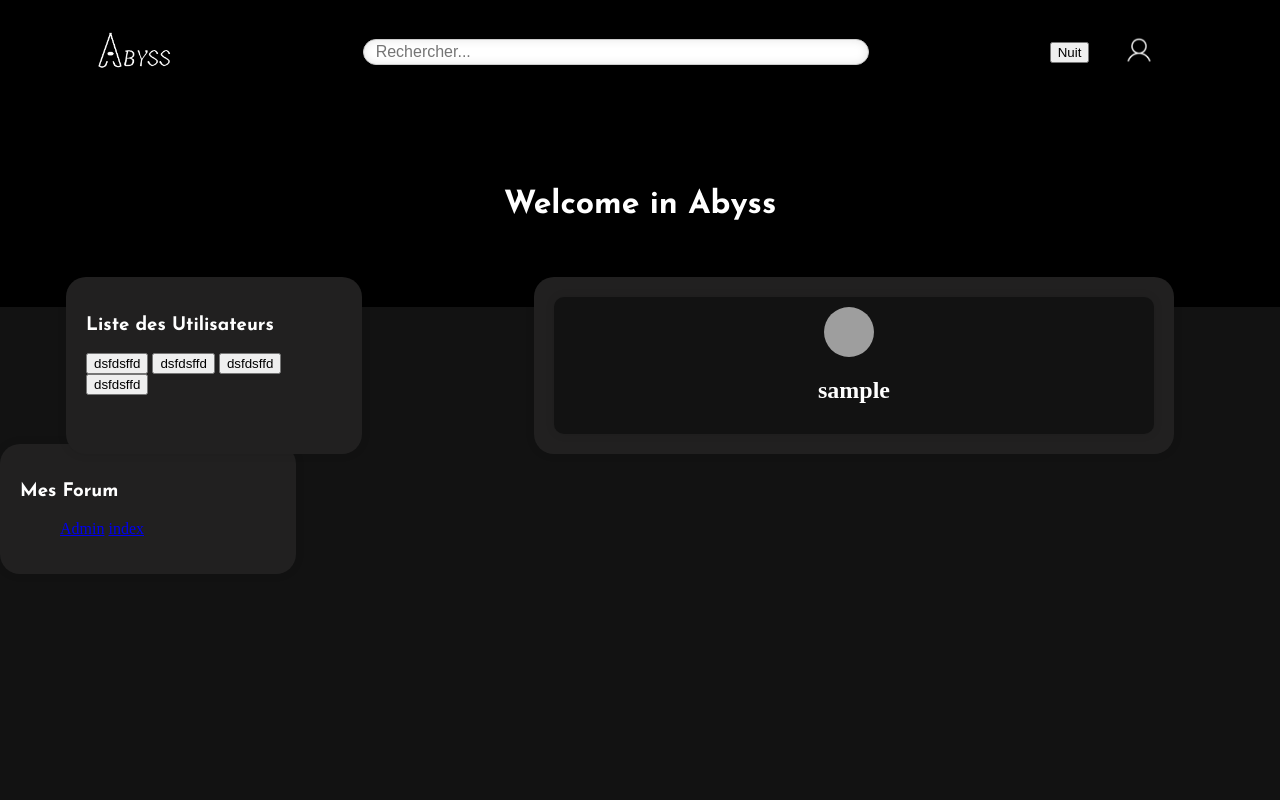
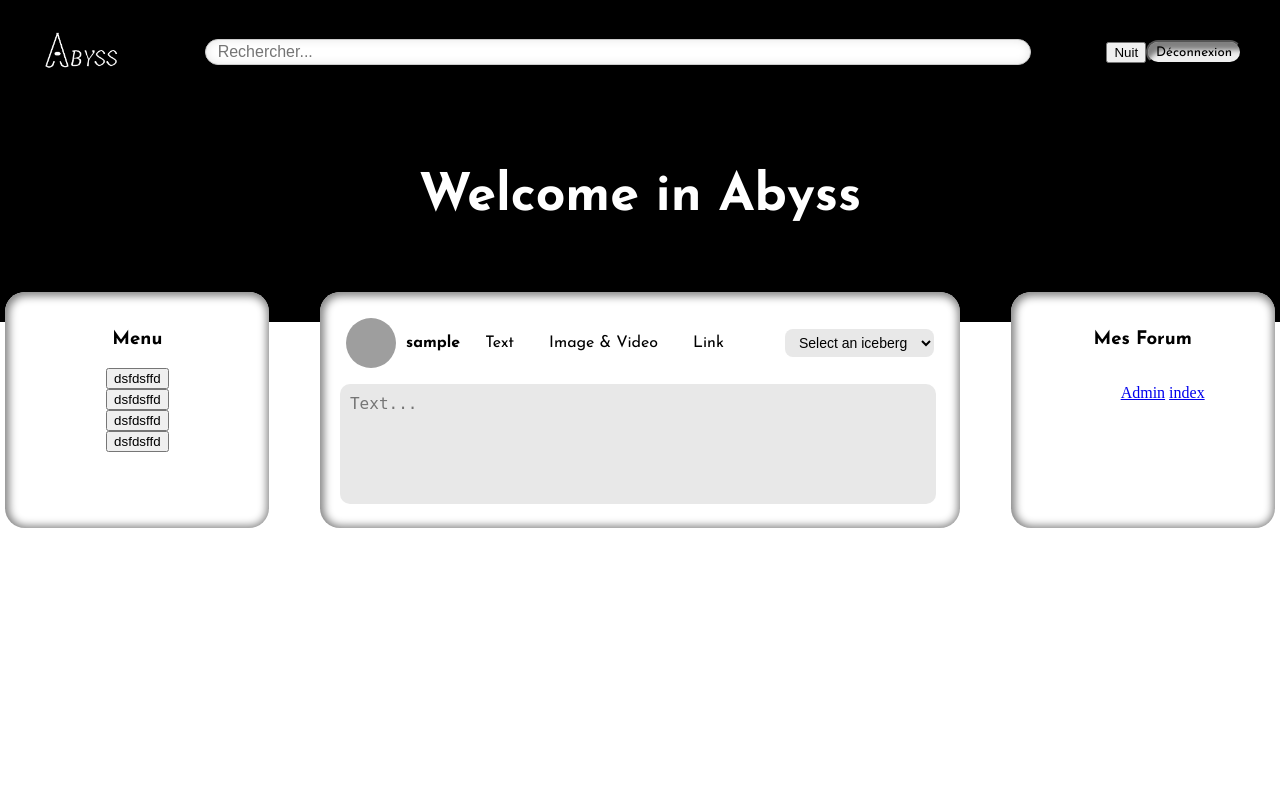
Before and after one commit to roronoa-kenzo/Projet_Annuel, a PHP site: page /view/index.php in a window 1280 px wide. Run offline with PHP 8.4, Linux system fonts and the light colour scheme; the visitor is signed in with stand-in values (Sample User, id 1); grey boxes are pictures that could not be loaded.

Commit message:
commit ppour la pull resquest

```diff
--- a/composants/navbar.php
+++ b/composants/navbar.php
@@ -1,7 +1,12 @@
 <!-- composants/navbar.php -->
+<?php
+    session_start();
+
+    ?>
 <header>
 <nav class="navbar">
     <img src="../public/img/icon.png" alt="Abyss" class="logo">
+    <?php if (isset($_SESSION['email'])): ?>
         <div id="searchBar" class="search-container">
             <input type="text" class="inpuText" placeholder="Rechercher...">
             <?php require_once "../serveur/database.php"; ?>
@@ -28,9 +33,17 @@
             document.getElementById('darkModeForm').submit();
         }
     </script>
-            <a href="../view/connexion.php">
-                <img src="../public/img/connexion.png" alt="lien page" class="logo-connexion">
-            </a>
+        <!-- Si l'utilisateur est connecté, affiche le bouton de déconnexion -->
+        <form action="../serveur/logout.php" method="post" style="display: inline;">
+            <button type="submit" name="logout" class="nav_btn">Déconnexion</button>
+        </form>
+        <?php else: ?>
+        <!-- Si l'utilisateur n'est pas connecté, affiche le lien vers la connexion -->
+        <div class='nav_buttons'>
+            <button class='nav_btn' onclick="window.location.href='../view/register.php'">Sign Up</button>
+            <button class='nav_btn' onclick="window.location.href='../view/connexion.php'">Sign In</button>
+        </div>
+        <?php endif; ?>
     </div>
 </nav>
 </header>
--- a/composants/post-options.php
+++ b/composants/post-options.php
@@ -1,6 +1,30 @@
-<!-- composants/post-options.php -->
+<?php
+    session_start();
+
+    ?>
 <div class="post-options">
+   <p><strong><?php echo htmlspecialchars($_SESSION["username"]); ?></strong></p>
     <button id="textButton" class="post-option">Text</button>
     <button id="imageVideoButton" class="post-option">Image & Video</button>
     <button id="linkButton" class="post-option">Link</button>
 </div>
+<!-- Ajout du script pour gérer l'affichage dynamique -->
+<script>
+        document.getElementById("textButton").addEventListener("click", function () {
+            document.getElementById("textContent").style.display = "block";
+            document.getElementById("imageVideoContent").style.display = "none";
+            document.getElementById("linkContent").style.display = "none";
+        });
+
+        document.getElementById("imageVideoButton").addEventListener("click", function () {
+            document.getElementById("textContent").style.display = "none";
+            document.getElementById("imageVideoContent").style.display = "block";
+            document.getElementById("linkContent").style.display = "none";
+        });
+
+        document.getElementById("linkButton").addEventListener("click", function () {
+            document.getElementById("textContent").style.display = "none";
+            document.getElementById("imageVideoContent").style.display = "none";
+            document.getElementById("linkContent").style.display = "block";
+        });
+    </script>
--- a/composants/white_content_left.php
+++ b/composants/white_content_left.php
@@ -1,6 +1,6 @@
 
 <div class="white-content-secondary">
-    <h3>Liste des Utilisateurs</h3>
+    <h3>Menu</h3>
     <button>dsfdsffd</button>
     <button>dsfdsffd</button>
     <button>dsfdsffd</button>
--- a/public/css/style.css
+++ b/public/css/style.css
@@ -9,16 +9,8 @@ body, html {
   color: black;
   transition: background-color 0.3s ease-in-out, color 0.3s ease-in-out;
 }
-.indexBody.dark-mode {
-  background-color: #121212;
-  color: white;
-}
-.body_secondary.no-transition * {
-  transition: none !important;
-}
-.indexBody.no-transition * {
-  transition: none !important;
-}
+
+
 .body_secondary{
   background-color: black;
   width: 100%;
@@ -38,6 +30,8 @@ header {
     width: 100%;
     justify-content: space-around;
     align-items: center;
+    padding-top: 2em;
+
   }
 
 .nav_third{
@@ -45,17 +39,26 @@ header {
   align-items: center;
 }
 
-  .logo {
+.logo {
     width: 91px;
     height: 40px;
-  }
+}
+
+p{
+  font-family: "Josefin Sans", sans-serif;
+}
 
 h1{
   font-family: "Josefin Sans", sans-serif;
   color: white;
+  font-size: 52px;
 }
 
 h3{
+  font-family: "Josefin Sans", sans-serif;
+}
+
+option{
   font-family: "Josefin Sans", sans-serif;
 }
 
@@ -71,9 +74,10 @@ h3{
   border: 1px solid #ccc;
   border-radius: 20px;
   outline: none;
-  width: 30em;
+  width: 50em;
   box-shadow: inset 0 0 10px rgba(0,0,0,0.1);
   overflow: hidden;
+
 }
 
 .suggestions {
@@ -103,11 +107,7 @@ h3{
 .suggestions p:hover {
   background-color: #f0f0f0;
 }
-.profile_first{
-  display:flex;
-  align-items: center;
-  flex-direction: column;
-}
+
 .black-frame {
   background-color: black;
   color: white;
@@ -122,20 +122,12 @@ h3{
   background-color: white;
   padding: 20px;
   border-radius: 20px;
-  width: 80%;
+  width: 50em;
   max-width: 600px;
-  box-shadow: 0 0 10px rgba(0,0,0,0.1);
   margin-top: -10px;
   margin-left: 5vh;
   margin-right: 5vh;
-  transition: background-color 0.3s ease-in-out, color 0.3s ease-in-out;
-}
-
-.dark-mode .white-content{
-  background-color: #212020;
-}
-.white-content.no-transition * {
-  transition: none !important;
+  box-shadow: inset gray 1px 1px 8px 3px;
 }
 .white-content-admin {
   background-color: white;
@@ -156,17 +148,13 @@ h3{
   background-color: white;
   padding: 20px;
   border-radius: 20px;
-  width: 20%;
+  width: 14em;
   max-width: 600px;
-  box-shadow: 0 0 10px rgba(0,0,0,0.1);
   margin-top: -10px;
-  transition: background-color 0.5s, color 0.5s;
-}
-.dark-mode .white-content-secondary{
-  background-color: #212020;
-}
-.white-content-secondary.no-transition * {
-  transition: none !important;
+  box-shadow: inset gray 1px 1px 8px 3px;
+  display: flex;
+    flex-direction: column;
+    align-items: center;
 }
 
 /* White Content Milieu */
@@ -185,18 +173,16 @@ h3{
   box-shadow: 0px 0px 10px rgba(0, 0, 0, 0.1);
   max-width: 600px;
   margin: 0 auto;
-  transition: background-color 0.3s ease-in-out, color 0.3s ease-in-out;
 }
-.dark-mode .post-container{
-  background-color: #121212;
-  color: white;
+
+textarea{
+  background-color: #e8e8e8;
 }
-.post-container.no-transition * {
-  transition: none !important;
-}
+
 .post-header {
   display: flex;
   align-items: center;
+  padding: 6px;
 }
 
 .user-avatar {
@@ -210,14 +196,8 @@ h3{
   display: flex;
   gap: 15px;
   flex-grow: 1;
-  transition: background-color 0.3s ease-in-out, color 0.3s ease-in-out;
 }
-.dark-mode .post-option{
-  color: white;
-}
-.post-option.no-transition * {
-  transition: none !important;
-}
+
 .post-option {
   background: none;
   border: none;
@@ -232,6 +212,7 @@ h3{
     padding: 5px 10px;
     transition: 1s;
     border-radius: 15px;
+    -webkit-transition: width .2s;
 }
 
 .post-option:hover {
@@ -245,6 +226,7 @@ h3{
   border-radius: 8px;
   padding: 5px 10px;
   font-size: 14px;
+  background-color: #e8e8e8;
 }
 
 
@@ -281,16 +263,8 @@ h3{
   font-family: "Josefin Sans", sans-serif;
   padding: 3rem;
   box-shadow: inset gray 20px 0px 5px -12px;
-  transition: background-color 0.3s ease-in-out, color 0.3s ease-in-out;
 }
-.dark-mode .Form{
-  background-color: #212020;
-  color: white;
-  box-shadow: none;
-}
-.Form.no-transition * {
-  transition: none !important;
-}
+
 .labelRegister {
   display: flex;
   font-size: 20px;
@@ -310,15 +284,6 @@ height: 2rem;
 display: flex;
 justify-content: center;
 box-shadow: inset gray 20px 0px 5px -12px;
-transition: background-color 0.3s ease-in-out, color 0.3s ease-in-out;
-}
-.dark-mode .h3Div{
-  background-color: #212020;
-  color: white;
-  box-shadow:none ;
-}
-.h3Div.no-transition * {
-  transition: none !important;
 }
 .h3Register{
   margin-top: 10%;
@@ -396,13 +361,6 @@ gap:10vh;
 font-size: 16px;
 color: black;
 margin-top:2vh;
-transition: background-color 0.3s ease-in-out, color 0.3s ease-in-out;
-}
-.dark-mode .divLink{
-  color: white;
-}
-.divLink.no-transition * {
-  transition: none !important;
 }
 .buttonSubmit{
 margin: 5% 0% 0% 17%;
@@ -452,3 +410,9 @@ transform: translateY(-5px);
 transform: translateY(2px);
 
 }
+
+.profile_first{
+  display:flex;
+  align-items: center;
+  flex-direction: column;
+}
--- a/serveur/sessionStart.php
+++ b/serveur/sessionStart.php
@@ -1,6 +1,5 @@
 <item>
     <?php
     session_start();
-
     ?>
 </item>
--- a/view/index.php
+++ b/view/index.php
@@ -1,6 +1,6 @@
+<!-- index.php -->
 <?php include '../composants/header.php'; ?>
 <?php include '../composants/navbar.php'; ?>
-
 <main class="container">
     <div class="black-frame">
         <h1>Welcome in Abyss</h1>
@@ -8,17 +8,27 @@
     <div class="main-index">
         <?php include '../composants/white_content_left.php'; ?>
         <div class="white-content">
-            <div class="post-container">
-            <div class="profile_first">
-                  <img src="<?php echo htmlspecialchars($_SESSION["user_profile"]); ?>" alt="User Avatar" class="user-avatar">
-                  <h2><strong><?php echo htmlspecialchars($_SESSION["username"]); ?></strong></h2>
+
+            <div class="post-header">
+                <img src="<?php echo htmlspecialchars($_SESSION["user_profile"]); ?>" alt="User Avatar"
+                    class="user-avatar">
+                <?php include '../composants/post-options.php'; ?>
+                <div class="iceberg-select">
+                    <select>
+                        <option value="" disabled selected>
+                            <p>Select an iceberg</p>
+                        </option>
+                        <!-- Ajoute d'autres options ici -->
+                    </select>
                 </div>
             </div>
 
-                <div id="textContent" style="display: none;">
+            <!-- Contenus à afficher selon le bouton cliqué -->
+            <!-- Post Textuel -->
+            <div id="textContent">
                 <textarea class="post-textarea" placeholder="Text..."></textarea>
             </div>
-
+            <!-- Post Textuel et images -->
             <div id="imageVideoContent" style="display: none;">
                 <form id="uploadForm" action="upload.php" method="post" enctype="multipart/form-data">
                     <textarea class="post-textarea" name="description" placeholder="Description..."></textarea>
@@ -26,49 +36,15 @@
                     <button type="submit" name="submit">Upload</button>
                 </form>
             </div>
-
-                <div id="linkContent" style="display: none;">
-                    <textarea class="post-textarea" placeholder="Lien..."></textarea>
-                </div>
-
             <style>
                 textarea {
                     resize: none;
                 }
             </style>
-            </div>
+
         </div>
         <?php include '../composants/white_content_right.php'; ?>
     </div>
 </main>
-<script src="../public/js/searchbar.js"></script>
-<script src="../public/js/darkmode.js"></script>
-<script src="../public/js/upload.js"></script>
-<script src="../public/js/createpost.js"></script>
-
-<!-- Ajout du script pour gérer l'affichage dynamique -->
-<script>
-    document.getElementById("textButton").addEventListener("click", function () {
-        document.getElementById("textContent").style.display = "block";
-        document.getElementById("imageVideoContent").style.display = "none";
-        document.getElementById("linkContent").style.display = "none";
-    });
-
-    document.getElementById("imageVideoButton").addEventListener("click", function () {
-        document.getElementById("textContent").style.display = "none";
-        document.getElementById("imageVideoContent").style.display = "block";
-        document.getElementById("linkContent").style.display = "none";
-    });
-
-    document.getElementById("linkButton").addEventListener("click", function () {
-        document.getElementById("textContent").style.display = "none";
-        document.getElementById("imageVideoContent").style.display = "none";
-        document.getElementById("linkContent").style.display = "block";
-    });
-    document.addEventListener('DOMContentLoaded', function () {
-        document.body.classList.remove('no-transition');
-    });
-</script>
-</body>
-
-</html>
+<?php include '../composants/script_link.php'; ?>
+<?php include '../composants/footer.php'; ?>
```
Also changed, not shown: public/css/batmanmode.css (added, +60 -0 lines). Lines whose indentation alone changed are shown as unchanged.
